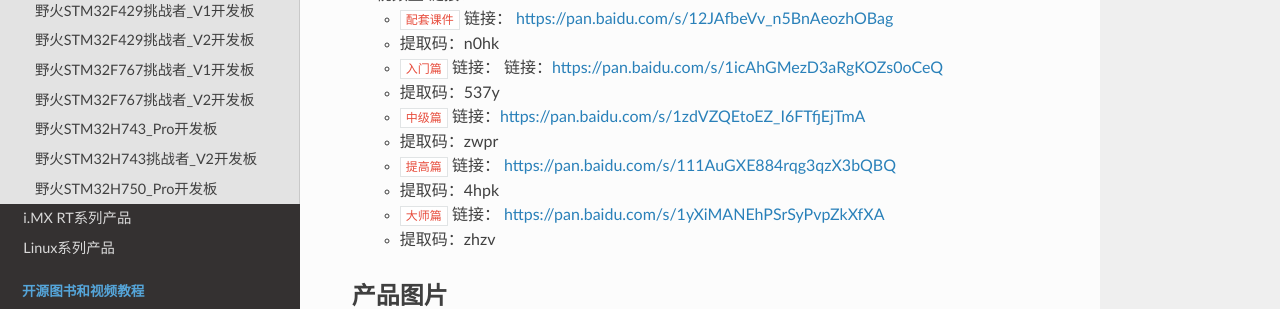
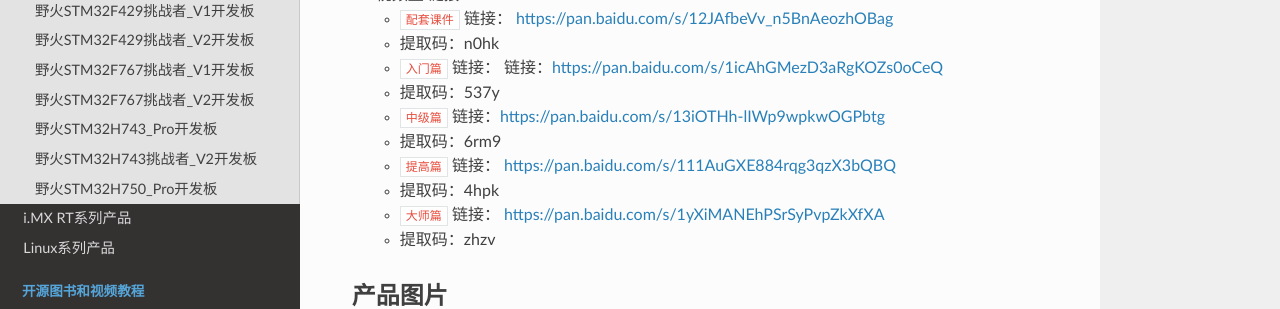
Before and after one commit to Embedfire/ebf_products, a Sphinx documentation site: the page built from documentation/stm32/ebf_stm32f103_badao_v2.rst, in a window 1280 px wide and 900 px high, scrolled down 357 px. Shown: the part 151-460 px from the top of the window. Built offline with Sphinx 7.4.7 and the Read the Docs theme 2.0.0, drawn with Linux system fonts in a browser that asks for light colours; pages that are not in the unit, such as notebooks, are missing from menus.

Commit message:
Update ebf_stm32f103_badao_v2.rst

```diff
--- a/documentation/stm32/ebf_stm32f103_badao_v2.rst
+++ b/documentation/stm32/ebf_stm32f103_badao_v2.rst
@@ -26,9 +26,9 @@
 
    -  提取码：537y
 
-   -  ``中级篇`` 链接：https://pan.baidu.com/s/1zdVZQEtoEZ_I6FTfjEjTmA
+   -  ``中级篇`` 链接：https://pan.baidu.com/s/13iOTHh-lIWp9wpkwOGPbtg
 
-   - 提取码：zwpr
+   -  提取码：6rm9
 
    -  ``提高篇`` 链接： https://pan.baidu.com/s/111AuGXE884rqg3qzX3bQBQ
 
```
